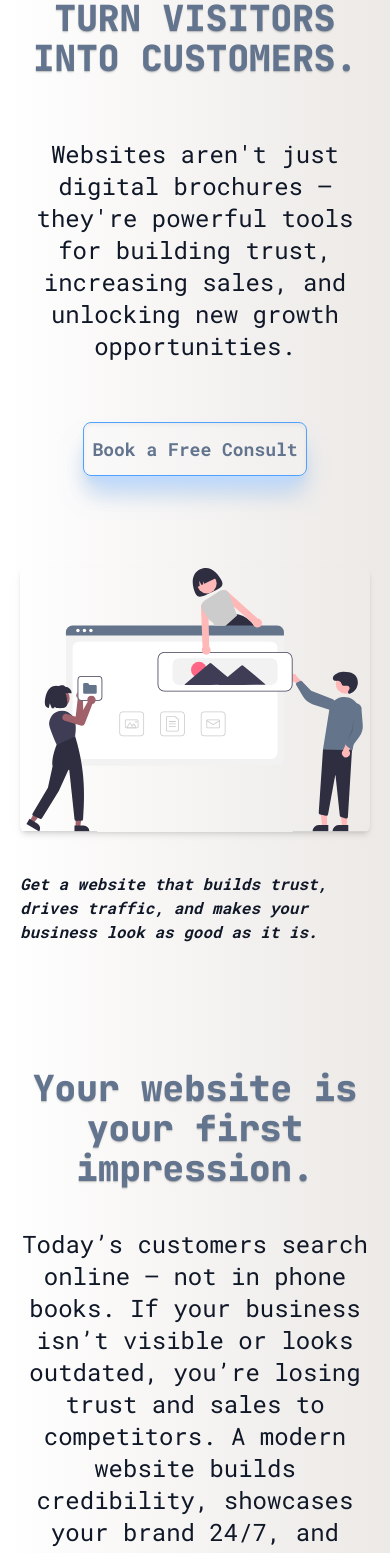
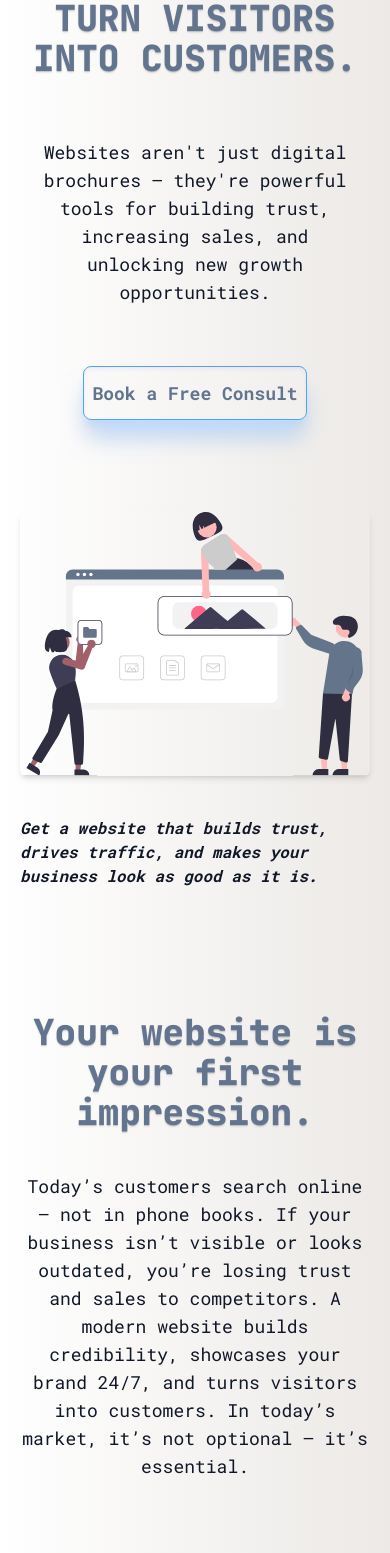
Before and after one commit to kofi12/my-portfolio, a Next.js app: page / in a window 390 px wide. Shown: the part 180-1733 px from the top of the page. Built offline with nearby package versions, Linux system fonts and the light colour scheme.

Commit message:
reduced font size on mobile

```diff
--- a/src/components/About.tsx
+++ b/src/components/About.tsx
@@ -7,7 +7,7 @@ function About() {
       <h2 className="font-heading text-4xl md:text:6xl lg:text-7xl font-extrabold text-slate-500 text-shadow-sm">
         Your website is your first impression.
       </h2>
-      <p className="font-para text-2xl md:text-4xl max-w-3xl mx-auto text-gray-900">
+      <p className="font-para text-lg md:text-4xl max-w-3xl mx-auto text-gray-900">
         Today’s customers search online — not in phone books. If your business
         isn’t visible or looks outdated, you’re losing trust and sales to
         competitors. A modern website builds credibility, showcases your brand
--- a/src/components/Contact.tsx
+++ b/src/components/Contact.tsx
@@ -24,7 +24,7 @@ export default function Contact() {
             zIndex: 1,
           }}
         />
-        <h2 className="text-2xl md:text-3xl font-bold text-slate-700 mb-4 text-center font-heading relative z-10">
+        <h2 className="text-lg md:text-3xl font-bold text-slate-700 mb-4 text-center font-heading relative z-10">
           {`Let's Build Something Great`}
         </h2>
         <p className="text-slate-600 mb-6 md:text-2xl text-center font-para text-base relative z-10">
--- a/src/components/Hero.tsx
+++ b/src/components/Hero.tsx
@@ -13,7 +13,7 @@ function Hero() {
         <h1 className="text-slate-500 font-extrabold text-4xl md:text-6xl lg:text-7xl uppercase text-center font-heading text-shadow-sm">
           Turn Visitors Into Customers.
         </h1>
-        <p className="text-2xl md:text-4xl text-center text-gray-900 font-para max-w-full">
+        <p className="text-lg md:text-4xl text-center text-gray-900 font-para max-w-full">
           Websites aren't just digital brochures — they're powerful tools for
           building trust, increasing sales, and unlocking new growth
           opportunities.
```
